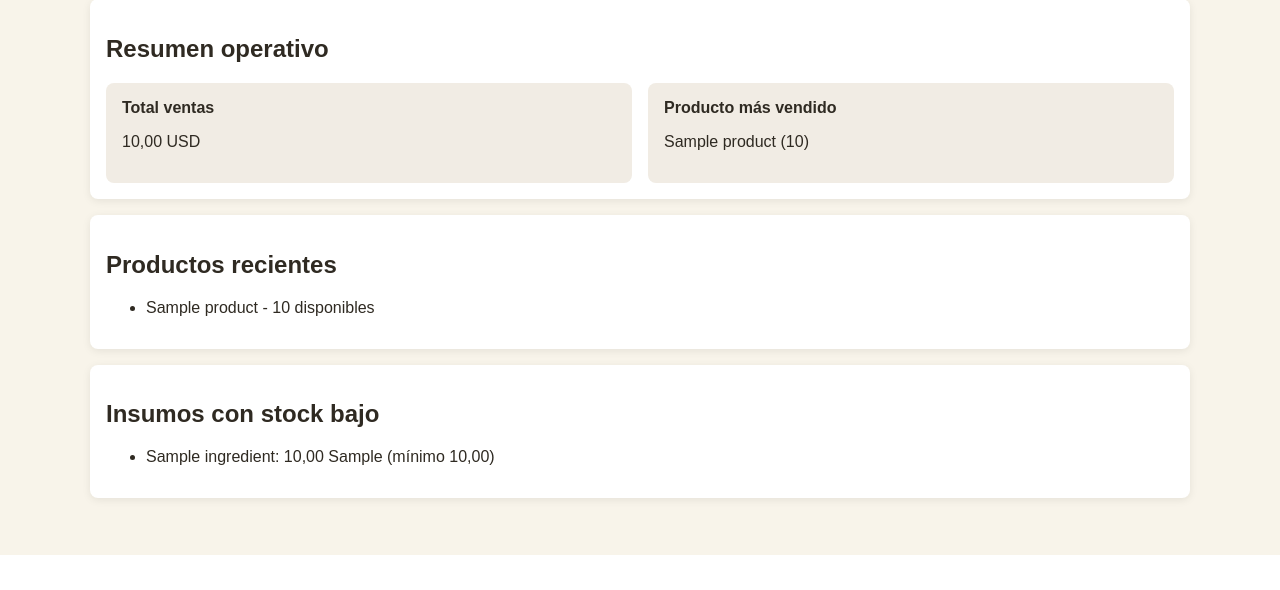
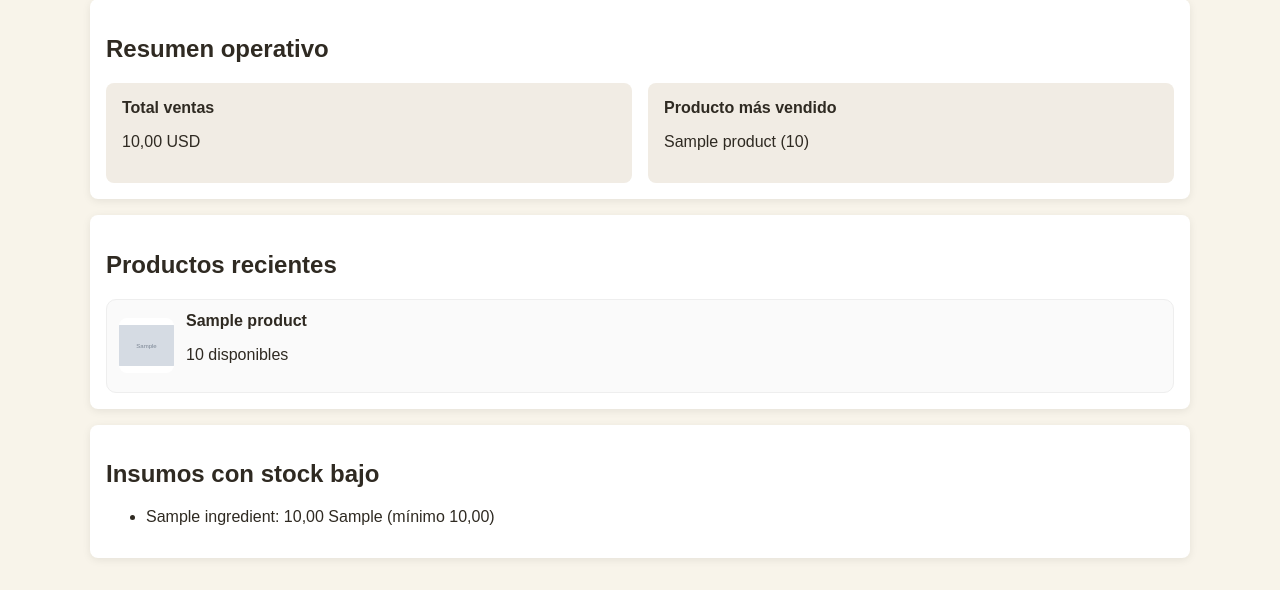
Before and after one commit to servidorpandejesus-droid/Pan-de-Jes-s, a Django app: page / in a window 1280 px wide. Shown: the part 245-835 px from the top of the page. Before the commit the page ends 800 px from the top, so only its background shows below. Run offline with Django 5.2, Linux system fonts and the light colour scheme; tables that the repository leaves empty hold one stand-in row (values such as "Sample post"); grey boxes marked "Sample" are stand-in pictures.

Commit message:
Add product image references and updated dashboard/product cards

```diff
--- a/bakery/models.py
+++ b/bakery/models.py
@@ -18,6 +18,7 @@ class Product(models.Model):
     code = models.CharField(max_length=20, unique=True)
     name = models.CharField(max_length=100)
     category = models.ForeignKey(Category, related_name="products", on_delete=models.CASCADE)
+    image_url = models.URLField(blank=True, default="", help_text="URL de imagen del producto")
     quantity_available = models.PositiveIntegerField(default=0)
     price = models.DecimalField(max_digits=10, decimal_places=2, default=Decimal("0.00"))
     created_at = models.DateTimeField(auto_now_add=True)
--- a/bakery/templates/bakery/dashboard.html
+++ b/bakery/templates/bakery/dashboard.html
@@ -10,6 +10,16 @@
         nav a { color: white; margin-right: 1rem; text-decoration: none; }
         .container { max-width: 1100px; margin: 2rem auto; padding: 0 1rem; }
         .card { background: white; padding: 1rem; border-radius: 8px; margin-bottom: 1rem; box-shadow: 0 2px 8px rgba(0,0,0,0.08); }
+        .product-grid { display: grid; grid-template-columns: repeat(auto-fit, minmax(220px, 1fr)); gap: 1rem; }
+        .product-card { border: 1px solid #eee; border-radius: 12px; overflow: hidden; background: #fff; }
+        .product-image { height: 180px; display: flex; align-items: center; justify-content: center; background: #fafafa; }
+        .product-image img { max-width: 100%; max-height: 100%; object-fit: contain; }
+        .placeholder, .placeholder-small { color: #777; font-size: 0.9rem; text-align: center; padding: 1.5rem; }
+        .product-info { padding: 1rem; }
+        .dashboard-products { display: grid; grid-template-columns: repeat(auto-fit, minmax(220px, 1fr)); gap: 1rem; }
+        .small-card { display: flex; align-items: center; gap: 0.75rem; border: 1px solid #eee; padding: 0.75rem; border-radius: 10px; background: #fafafa; }
+        .small-card-image { width: 55px; height: 55px; border-radius: 8px; overflow: hidden; background: #fff; display: flex; align-items: center; justify-content: center; }
+        .small-card-image img { max-width: 100%; max-height: 100%; object-fit: cover; }
         table { width: 100%; border-collapse: collapse; }
         th, td { text-align: left; padding: 0.5rem; border-bottom: 1px solid #eee; }
     </style>
@@ -45,13 +55,25 @@
     </div>
     <div class="card">
         <h2>Productos recientes</h2>
-        <ul>
+        <div class="dashboard-products">
             {% for product in products %}
-            <li>{{ product.name }} - {{ product.quantity_available }} disponibles</li>
+            <div class="small-card">
+                <div class="small-card-image">
+                    {% if product.image_url %}
+                    <img src="{{ product.image_url }}" alt="{{ product.name }}">
+                    {% else %}
+                    <div class="placeholder-small">No hay imagen</div>
+                    {% endif %}
+                </div>
+                <div>
+                    <strong>{{ product.name }}</strong>
+                    <p>{{ product.quantity_available }} disponibles</p>
+                </div>
+            </div>
             {% empty %}
-            <li>No hay productos registrados.</li>
+            <p>No hay productos registrados.</p>
             {% endfor %}
-        </ul>
+        </div>
     </div>
     <div class="card">
         <h2>Insumos con stock bajo</h2>
```
Also changed, not shown: bakery/templates/bakery/products.html (+20 -5 lines), bakery/migrations/0002_product_image_url.py (added).
